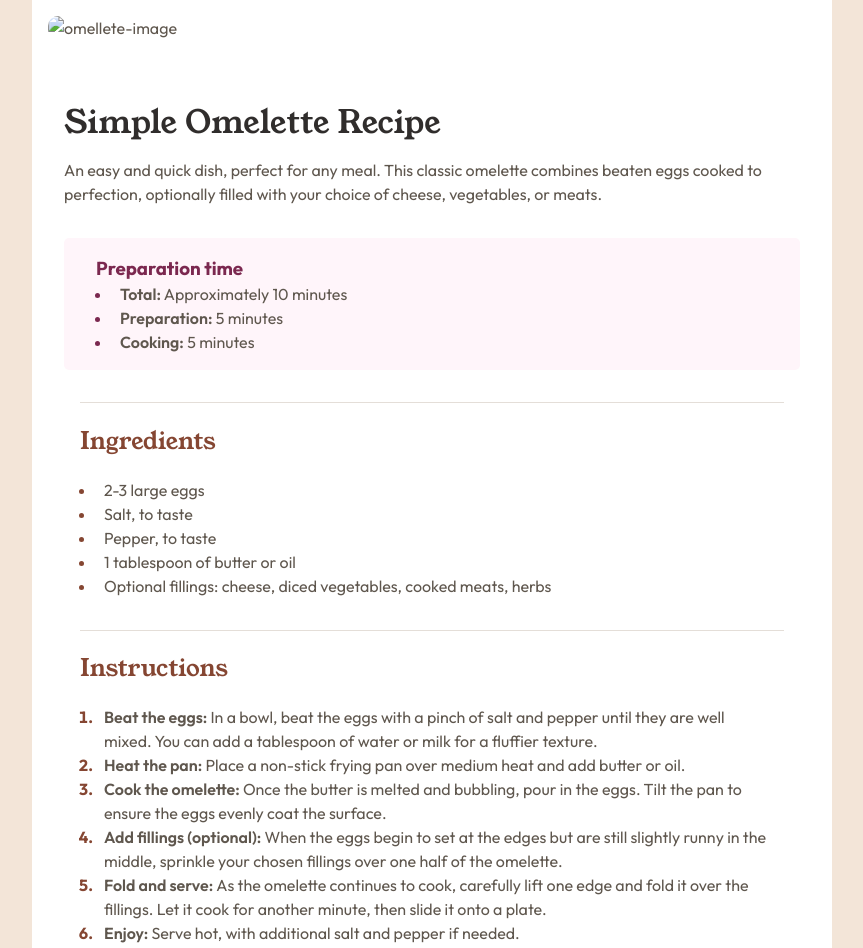
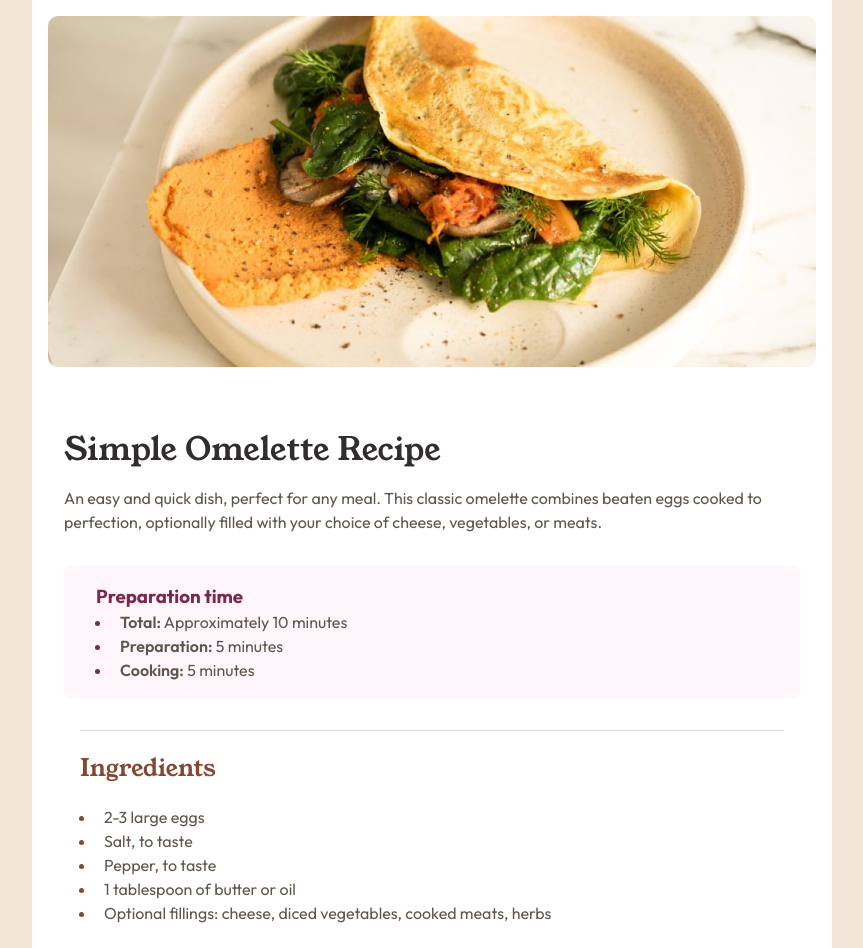
Before and after one commit to r-yadav01/fm--recipe-page, a plain HTML site: page index.html in a window 1280 px wide. Shown: the top 948 px of the page, without its empty margins (208-1071 px from the left). Drawn offline with Linux system fonts and the light colour scheme.

Commit message:
Adding all the required images
My 2nd frontend mentor's challege completed, this simple thing challenge too
long.

```diff
--- a/index.html
+++ b/index.html
@@ -9,7 +9,7 @@
             href="https://fonts.googleapis.com/css2?family=Outfit:wght@100..900&family=Young+Serif&display=swap"
             rel="stylesheet"
         />
-        <link rel="icon" type="image/png" sizes="32x32" href="./assets/images/favicon-32x32.png" />
+        <link rel="icon" type="image/png" sizes="32x32" href="./images/favicon-32x32.png" />
         <link rel="stylesheet" href="style.css" />
         <title>Frontend Mentor | Recipe page</title>
     </head>
@@ -18,7 +18,7 @@
             <header>
                 <div class="img-container">
                     <img
-                        src="assets/images/image-omelette.jpeg"
+                        src="images/image-omelette.jpeg"
                         alt="omellete-image"
                         class="omelette-image"
                     />
```
Also changed, not shown: images/favicon-32x32.png (added), images/image-omelette.jpeg (added), images/screenshot-desktop.png (added), images/screenshot-mobile.png (added).
